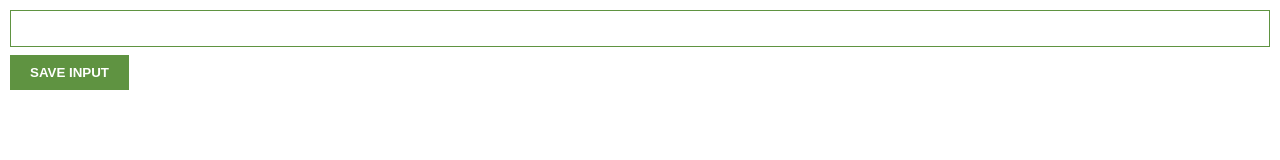
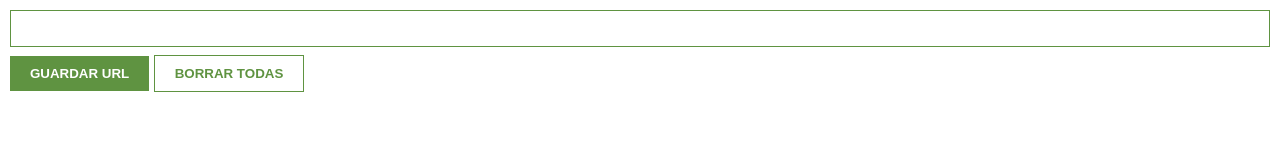
Before and after one commit to javiernfigueroa/chromeExtension, a browser extension: page index.html in a window 1280 px wide. Drawn offline with Linux system fonts and the light colour scheme.

Commit message:
delete btn

```diff
--- a/index.css
+++ b/index.css
@@ -2,6 +2,7 @@ body {
     margin: 0;
     padding: 10px;
     font-family: Arial, Helvetica, sans-serif;
+    min-width: 400px;
 }
 
 input {
@@ -22,6 +23,12 @@ button {
     padding: 10px 20px;
 }
 
+#delete-btn {
+    color: #5f9341;
+    background-color: white;
+    border: 1px solid #5f9341;
+}
+
 ul {
     list-style: none;
     padding-inline-start: 0;
--- a/index.html
+++ b/index.html
@@ -9,7 +9,8 @@
   </head>
   <body>
     <input type="text" id="input-el">
-    <button id="input-btn">SAVE INPUT</button>
+    <button id="input-btn">GUARDAR URL</button>
+    <button id="delete-btn">BORRAR TODAS</button>
     <ul id="ul-el">
 
     </ul>
--- a/index.js
+++ b/index.js
@@ -3,11 +3,21 @@ const IMPUT_FIELD = document.getElementById("input-el");
 const UL_FIELD = document.getElementById("ul-el");
 let myLeads = [];
 
+let leadsFromLocalStorage = JSON.parse( localStorage.getItem("myLeads") );
+
+if(leadsFromLocalStorage) {
+    myLeads = leadsFromLocalStorage;
+    renderLeads();
+}
+
 SAVE_INPUT.addEventListener("click", function () {
   myLeads.push(IMPUT_FIELD.value);
   console.log(myLeads);
   IMPUT_FIELD.value = "";
+  localStorage.setItem("myLeads", JSON.stringify(myLeads))
   renderLeads();
+
+  console.log(localStorage.getItem("myLeads"))
 });
 
 function renderLeads() {
```
